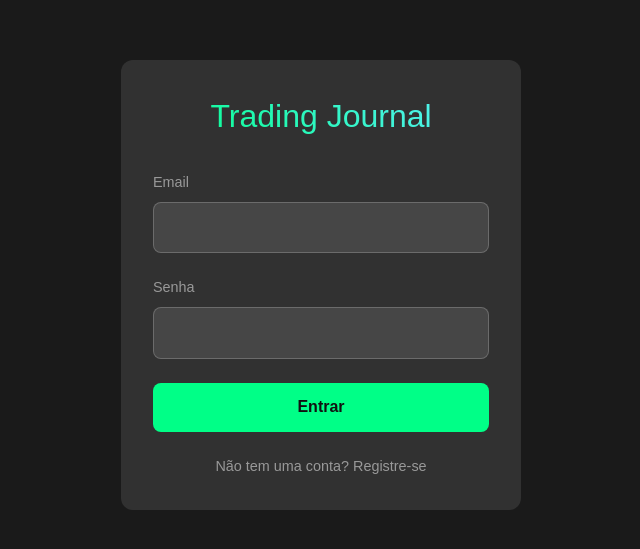
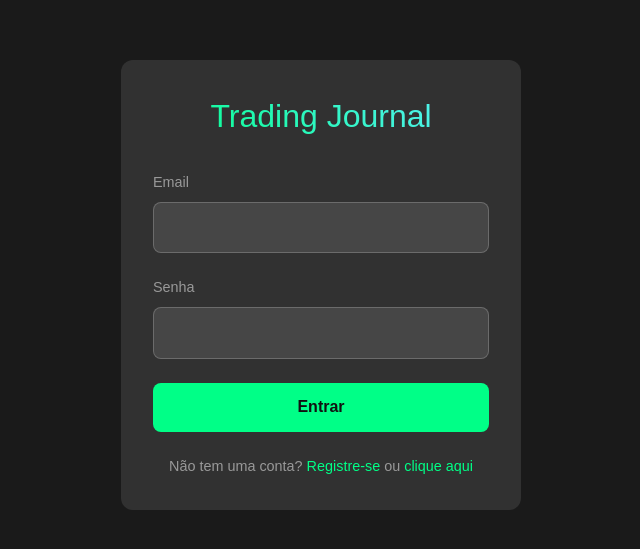
Before and after one commit to peuncosta/diario-de-trader, a Next.js app: page /login in a window 1280 px wide. Shown: the part 107-656 px from the top of the page, without its empty margins (319-959 px from the left). Built offline with nearby package versions, Linux system fonts and the light colour scheme; no server answers.

Commit message:
Corrigindo persistência de dados e login

```diff
--- a/next.config.js
+++ b/next.config.js
@@ -1,5 +1,7 @@
 /** @type {import('next').NextConfig} */
 const nextConfig = {
+  reactStrictMode: true,
+  swcMinify: true,
   // Remover estas configurações que são específicas para GitHub Pages
   // output: 'export',
   // images: {
--- a/src/app/login/page.js
+++ b/src/app/login/page.js
@@ -54,6 +54,11 @@ export default function LoginPage() {
     } finally {
       setLoading(false);
     }
+  };
+
+  const handleRegisterClick = () => {
+    console.log('Clicou em registrar');
+    router.push('/register');
   };
 
   const styles = {
@@ -119,6 +124,7 @@ export default function LoginPage() {
     link: {
       color: "#00ff87",
       textDecoration: "none",
+      cursor: "pointer",
       "&:hover": {
         textDecoration: "underline",
       },
@@ -183,7 +189,22 @@ export default function LoginPage() {
         </form>
 
         <p style={styles.registerLink}>
-          Não tem uma conta? <Link href="/register">Registre-se</Link>
+          Não tem uma conta?{" "}
+          <Link href="/register" style={styles.link}>
+            Registre-se
+          </Link>
+          {" ou "}
+          <button
+            onClick={handleRegisterClick}
+            style={{
+              ...styles.link,
+              border: "none",
+              background: "none",
+              padding: 0
+            }}
+          >
+            clique aqui
+          </button>
         </p>
       </div>
     </div>
```
